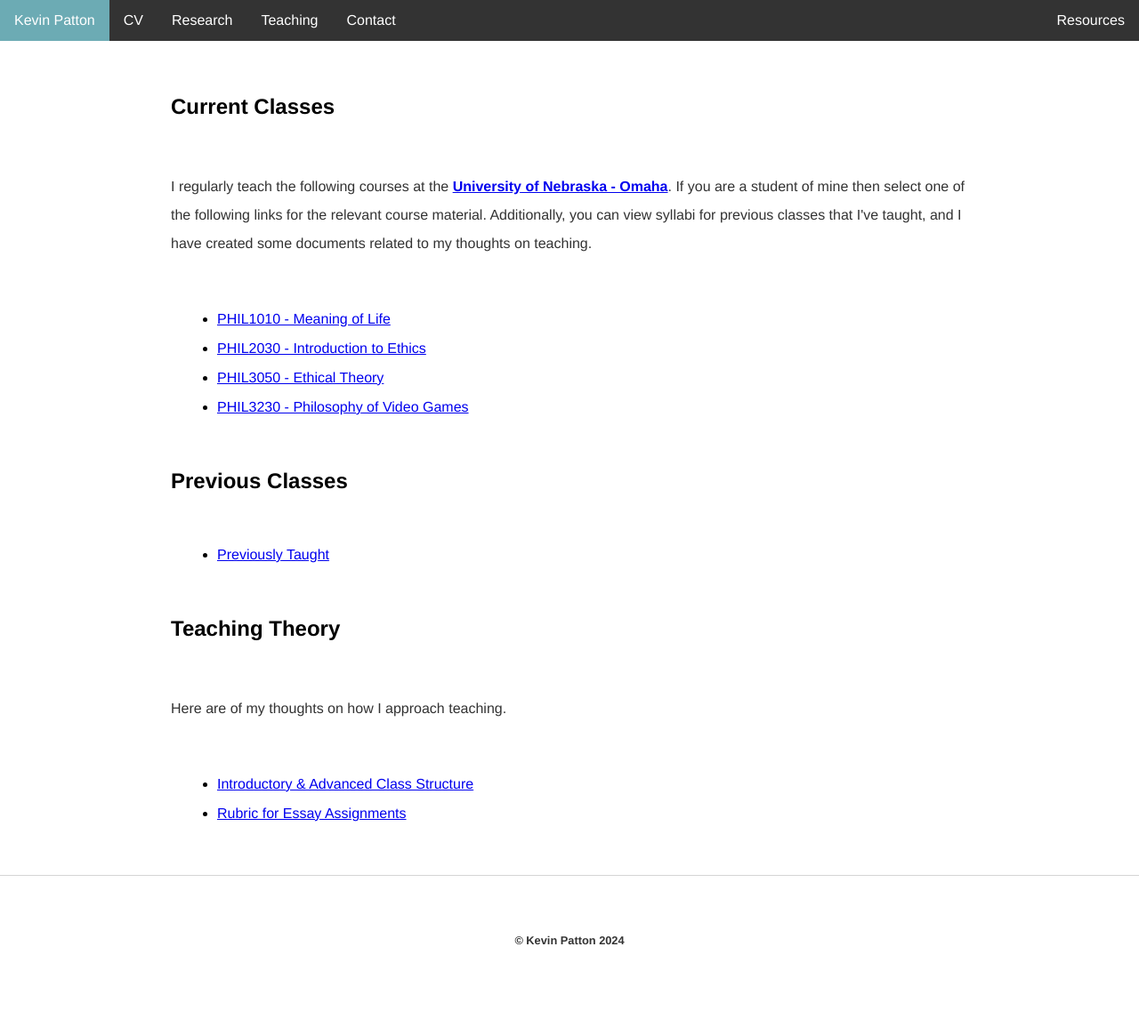
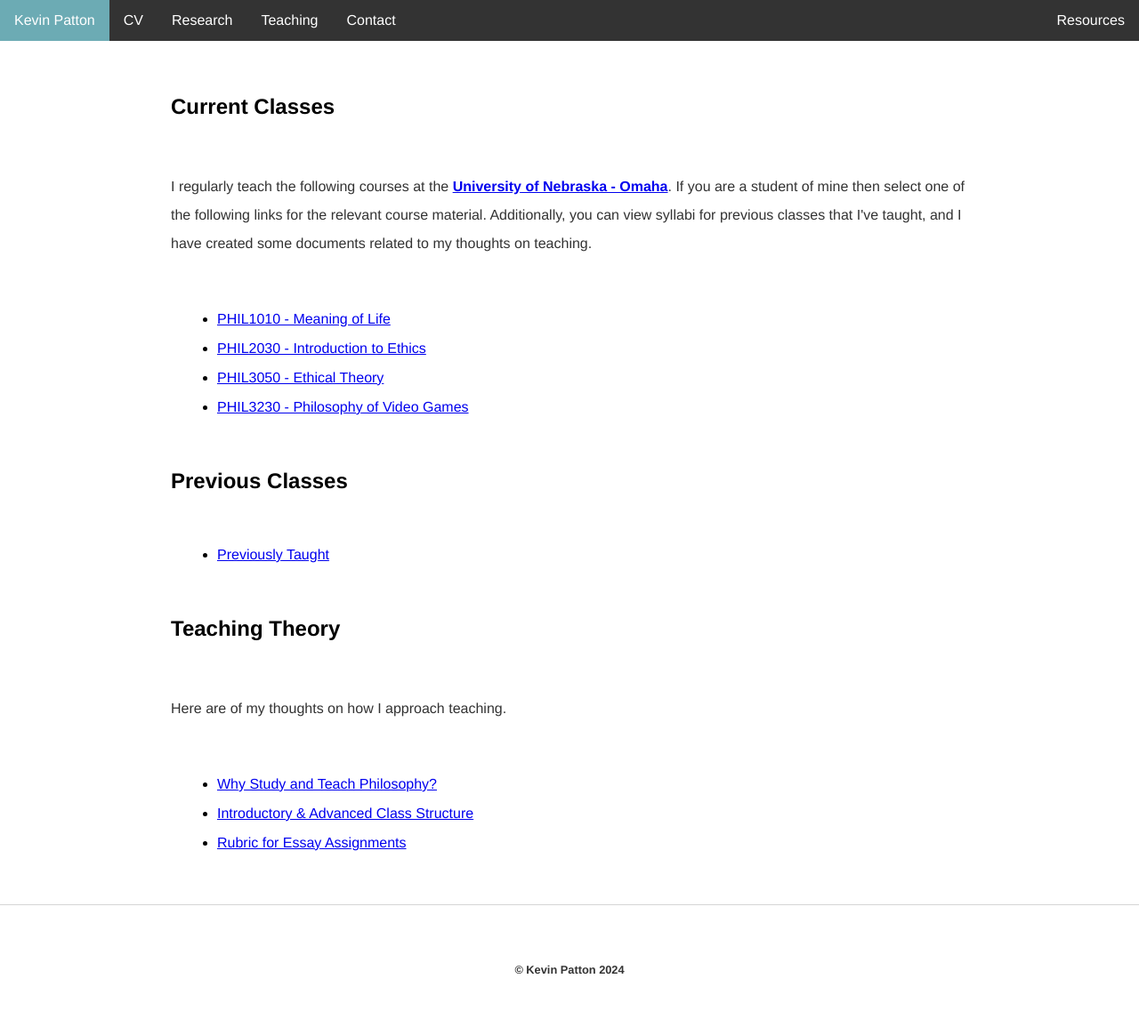
Before and after one commit to kevinjpatton/kevinjpatton.github.io, a Jekyll site: the page built from teaching/index.html, in a window 1280 px wide. Shown: the whole page at 89% size. Built offline with Jekyll 4.4.1, drawn with Linux system fonts in a browser that asks for light colours; Markdown is read by kramdown in place of the engine named in the settings; before the commit the page ends 1131 px from its top, so only the background shows below that.

Commit message:
Update index.html

```diff
--- a/teaching/index.html
+++ b/teaching/index.html
@@ -17,6 +17,7 @@ title: Teaching - Kevin Patton
 <h2>Teaching Theory</h2>
 <p>Here are of my thoughts on how I approach teaching.</p>
 <ul class="standard-list">
+  <li><a href="/teaching/pedagogy/why_philosophy.html">Why Study and Teach Philosophy?</a></li>
   <li><a href="/teaching/pedagogy/class_structure.html">Introductory & Advanced Class Structure</a></li>
   <li><a href="/teaching/pedagogy/rubric.html">Rubric for Essay Assignments</a></li>
 </ul>
```
